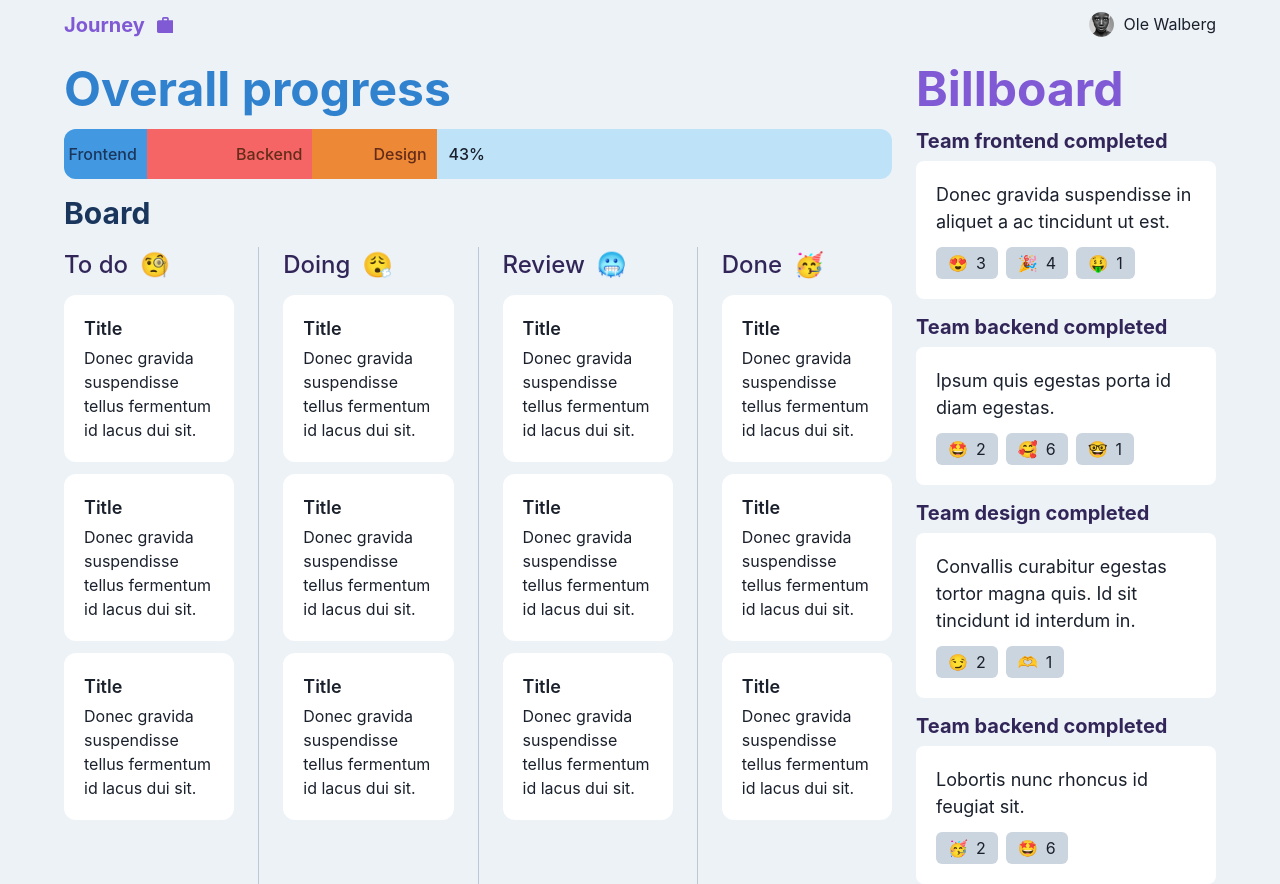
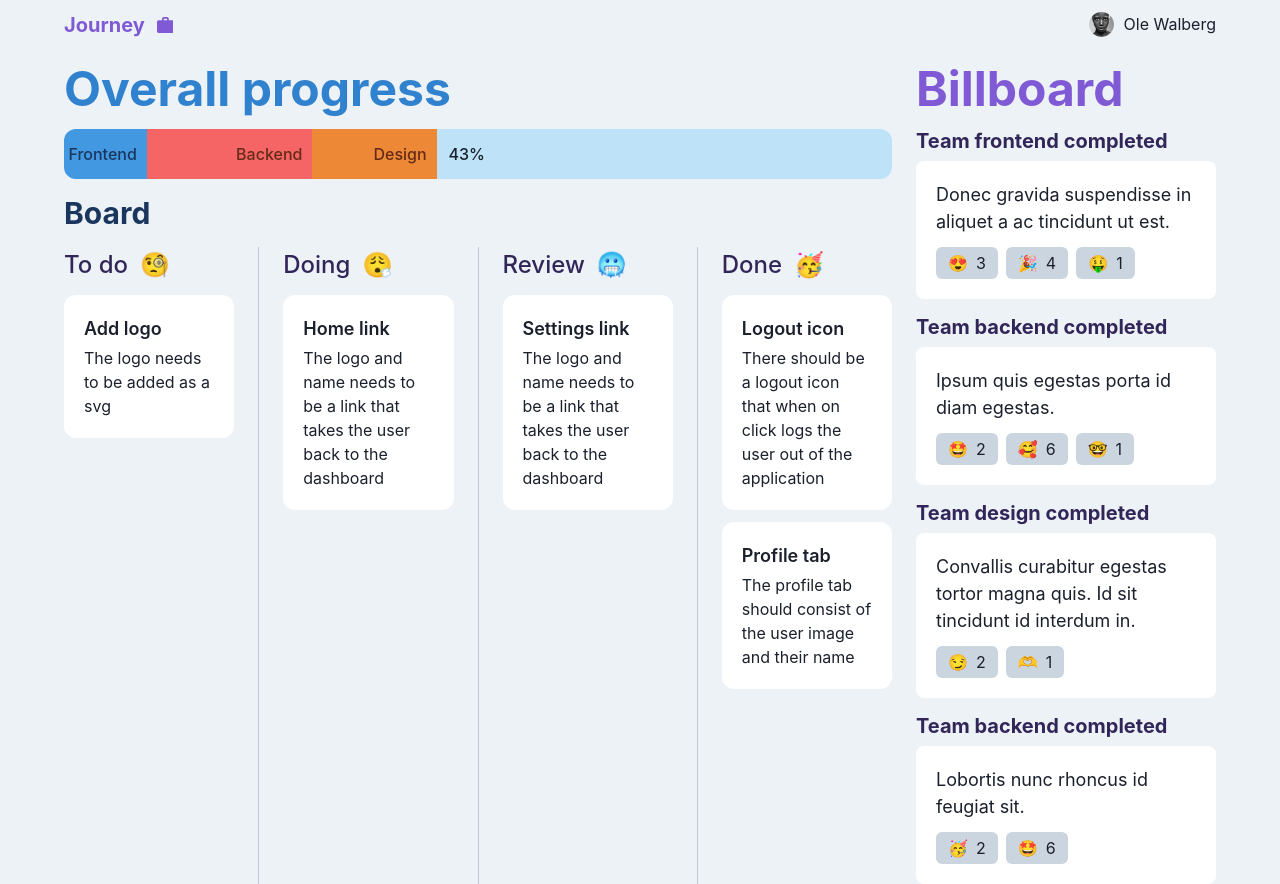
Before and after one commit to Gait-AS/journey-app, a React (Create React App) app: page /member in a window 1280 px wide. Built offline with nearby package versions, Linux system fonts and the light colour scheme.

Commit message:
complete member page with taskState

```diff
--- a/src/App.tsx
+++ b/src/App.tsx
@@ -17,7 +17,7 @@ function App() {
 			email: "",
 			currentProjectId: 0,
 			team: "",
-			role: "master",
+			role: "leader",
 		})
 	}, [])
 
--- a/src/Contexts/GlobalContext.tsx
+++ b/src/Contexts/GlobalContext.tsx
@@ -1,10 +1,13 @@
 import React from "react"
 import MainService from "../services/MainService"
 import { reducer, Action } from "./GlobalReducer"
+import { placeHolderTasks } from "./placeholderData"
 
 export interface GlobalState {
 	token: string
 	user: UserInterface
+	taskId: number
+	tasks: Task[]
 }
 
 export interface UserInterface {
@@ -16,6 +19,15 @@ export interface UserInterface {
 	team: string
 	role: string
 }
+
+export interface Task {
+	id: number
+	name: string
+	description: string
+	state: TaskState
+}
+
+export type TaskState = "toDo" | "doing" | "review" | "done"
 
 export const initialUserState: UserInterface = {
 	id: 0,
@@ -30,6 +42,8 @@ export const initialUserState: UserInterface = {
 const initialState: GlobalState = {
 	token: "",
 	user: initialUserState,
+	taskId: 0,
+	tasks: placeHolderTasks,
 }
 
 export interface Commands {
@@ -37,6 +51,7 @@ export interface Commands {
 	setToken: (token: string) => void
 	setUser: (user: UserInterface) => void
 	getUser: () => void
+	setTaskId: (id: number) => void
 }
 
 interface ContextInterface {
@@ -50,6 +65,7 @@ const Context = React.createContext<ContextInterface>({
 		setToken: () => {},
 		setUser: () => {},
 		getUser: () => {},
+		setTaskId: () => {},
 	},
 })
 
@@ -84,11 +100,19 @@ export const GlobalProvider = (props: { children: React.ReactNode }) => {
 			})
 	}
 
+	const setTaskId = (id: number) => {
+		dispatch({
+			type: Action.SET_TASK_ID,
+			id,
+		})
+	}
+
 	const commands: Commands = {
 		// getToken,
 		setToken,
 		setUser,
 		getUser,
+		setTaskId,
 	}
 
 	return (
--- a/src/Contexts/GlobalReducer.ts
+++ b/src/Contexts/GlobalReducer.ts
@@ -3,6 +3,7 @@ import { GlobalState, UserInterface } from "./GlobalContext"
 export enum Action {
 	SET_TOKEN,
 	SET_USER,
+	SET_TASK_ID,
 }
 
 export type ActionType =
@@ -14,6 +15,10 @@ export type ActionType =
 			type: Action.SET_USER
 			user: UserInterface
 	  }
+	| {
+			type: Action.SET_TASK_ID
+			id: number
+	  }
 
 export const reducer = (state: GlobalState, action: ActionType) => {
 	switch (action.type) {
@@ -24,5 +29,9 @@ export const reducer = (state: GlobalState, action: ActionType) => {
 		case Action.SET_USER: {
 			return { ...state, user: action.user }
 		}
+
+		case Action.SET_TASK_ID: {
+			return { ...state, taskId: action.id }
+		}
 	}
 }
--- /dev/null
+++ b/src/Contexts/placeholderData.ts
@@ -0,0 +1,38 @@
+import { Task } from "./GlobalContext"
+
+export const placeHolderTasks: Task[] = [
+	{
+		id: 1,
+		name: "Add logo",
+		description: "The logo needs to be added as a svg",
+		state: "toDo",
+	},
+	{
+		id: 2,
+		name: "Home link",
+		description:
+			"The logo and name needs to be a link that takes the user back to the dashboard",
+		state: "doing",
+	},
+	{
+		id: 3,
+		name: "Settings link",
+		description:
+			"The logo and name needs to be a link that takes the user back to the dashboard",
+		state: "review",
+	},
+	{
+		id: 4,
+		name: "Logout icon",
+		description:
+			"There should be a logout icon that when on click logs the user out of the application",
+		state: "done",
+	},
+	{
+		id: 5,
+		name: "Profile tab",
+		description:
+			"The profile tab should consist of the user image and their name",
+		state: "done",
+	},
+]
--- a/src/pages/MemberPage/MemberPage.tsx
+++ b/src/pages/MemberPage/MemberPage.tsx
@@ -1,8 +1,19 @@
-import { Divider, Flex, Heading, Text } from "@chakra-ui/react"
+import { Divider, Flex, Heading, Text, useDisclosure } from "@chakra-ui/react"
+import { useEffect, useState } from "react"
 import TopNavBar from "../../components/TopNavBar"
+import { Task, useContext } from "../../Contexts/GlobalContext"
+import TaskModal from "./TaskModal"
 
 const LeaderPage = () => {
+	const { isOpen, onOpen, onClose } = useDisclosure()
+
 	return (
+		<>
+			<TaskModal
+				isOpen={isOpen}
+				onOpen={onOpen}
+				onClose={onClose}
+			/>
 			<Flex
 				direction="column"
 				bg="gray.100"
@@ -25,11 +36,12 @@ const LeaderPage = () => {
 						flexGrow={1}
 					>
 						<ProgressionBar />
-					<Board />
+						<Board onOpen={onOpen} />
 					</Flex>
 					<Billboard />
 				</Flex>
 			</Flex>
+		</>
 	)
 }
 
@@ -265,7 +277,29 @@ const ProgressionBar = () => {
 	)
 }
 
-const Board = () => {
+const Board = ({ onOpen }: { onOpen: () => void }) => {
+	const { state } = useContext()
+	const { tasks } = state
+
+	const [toDoTasks, setToDoTasks] = useState<Task[]>([])
+	const [doingTasks, setDoingTasks] = useState<Task[]>([])
+	const [reviewTasks, setReviewTasks] = useState<Task[]>([])
+	const [doneTasks, setDoneTasks] = useState<Task[]>([])
+
+	useEffect(() => {
+		const toDo = tasks.filter((task) => task.state === "toDo")
+		setToDoTasks(toDo)
+
+		const doing = tasks.filter((task) => task.state === "doing")
+		setDoingTasks(doing)
+
+		const review = tasks.filter((task) => task.state === "review")
+		setReviewTasks(review)
+
+		const done = tasks.filter((task) => task.state === "done")
+		setDoneTasks(done)
+	}, [tasks])
+
 	return (
 		<Flex
 			direction="column"
@@ -290,6 +324,8 @@ const Board = () => {
 				<BoardColumn
 					name="To do"
 					emoji="🧐"
+					onOpen={onOpen}
+					tasks={toDoTasks}
 				/>
 				<Divider
 					orientation="vertical"
@@ -298,6 +334,8 @@ const Board = () => {
 				<BoardColumn
 					name="Doing"
 					emoji="😮‍💨"
+					onOpen={onOpen}
+					tasks={doingTasks}
 				/>
 				<Divider
 					orientation="vertical"
@@ -306,6 +344,8 @@ const Board = () => {
 				<BoardColumn
 					name="Review"
 					emoji="🥶"
+					onOpen={onOpen}
+					tasks={reviewTasks}
 				/>
 				<Divider
 					orientation="vertical"
@@ -314,6 +354,8 @@ const Board = () => {
 				<BoardColumn
 					name="Done"
 					emoji="🥳"
+					onOpen={onOpen}
+					tasks={doneTasks}
 				/>
 			</Flex>
 		</Flex>
@@ -323,12 +365,24 @@ const Board = () => {
 interface TeamMemberColumnProps {
 	name?: string
 	emoji?: string
+	onOpen: () => void
+	tasks: Task[]
 }
 
 const BoardColumn: React.FC<TeamMemberColumnProps> = ({
 	name = "Placeholder",
 	emoji = "🫥",
+	onOpen,
+	tasks,
 }) => {
+	const { commands } = useContext()
+	const { setTaskId } = commands
+
+	const handleOpen = (id: number) => {
+		onOpen()
+		setTaskId(id)
+	}
+
 	return (
 		<Flex
 			alignItems="start"
@@ -355,9 +409,17 @@ const BoardColumn: React.FC<TeamMemberColumnProps> = ({
 					{emoji}
 				</Text>
 			</Flex>
-			<TaskCard />
-			<TaskCard />
-			<TaskCard />
+			{tasks.map((task) => {
+				return (
+					<TaskCard
+						onOpen={() => {
+							handleOpen(task.id)
+						}}
+						title={task.name}
+						description={task.description}
+					/>
+				)
+			})}
 		</Flex>
 	)
 }
@@ -365,12 +427,16 @@ const BoardColumn: React.FC<TeamMemberColumnProps> = ({
 interface TaskCardProps {
 	title?: string
 	description?: string
+	onOpen: () => void
 }
 
 const TaskCard: React.FC<TaskCardProps> = ({
 	title = "Title",
 	description = "Donec gravida suspendisse tellus fermentum id lacus dui sit.",
+	onOpen,
 }) => {
+	const [isHovering, setIsHovering] = useState(false)
+
 	return (
 		<Flex
 			bgColor="white"
@@ -380,6 +446,11 @@ const TaskCard: React.FC<TaskCardProps> = ({
 			w="full"
 			direction="column"
 			maxW="285px"
+			onClick={onOpen}
+			boxShadow={isHovering ? "outline" : "none"}
+			style={{ cursor: isHovering ? "pointer" : "default" }}
+			onMouseOver={() => setIsHovering(true)}
+			onMouseLeave={() => setIsHovering(false)}
 		>
 			<Flex
 				w="full"
--- /dev/null
+++ b/src/pages/MemberPage/TaskModal.tsx
@@ -0,0 +1,110 @@
+import {
+	Button,
+	Flex,
+	FormControl,
+	FormLabel,
+	Input,
+	Modal,
+	ModalBody,
+	ModalCloseButton,
+	ModalContent,
+	ModalFooter,
+	ModalHeader,
+	ModalOverlay,
+	Select,
+	Textarea,
+} from "@chakra-ui/react"
+import { useEffect, useState } from "react"
+import { TaskState, useContext } from "../../Contexts/GlobalContext"
+
+interface TaskModalProps {
+	isOpen: boolean
+	onOpen: () => void
+	onClose: () => void
+}
+
+const TaskModal: React.FC<TaskModalProps> = ({ isOpen, onOpen, onClose }) => {
+	const { state } = useContext()
+	const { tasks, taskId } = state
+
+	const selectedTask = tasks.find((task) => task.id === taskId)
+
+	const [name, setName] = useState(selectedTask?.name)
+	const [taskState, setTaskState] = useState(selectedTask?.state)
+	const [description, setDescription] = useState(selectedTask?.description)
+
+	useEffect(() => {
+		const selectedTask = tasks.find((task) => task.id === taskId)
+
+		setName(selectedTask?.name)
+		setTaskState(selectedTask?.state)
+		setDescription(selectedTask?.description)
+	}, [taskId])
+
+	const handleClose = () => {
+		setName("")
+		setTaskState("doing")
+		setDescription("")
+		onClose()
+	}
+
+	return (
+		<Modal
+			isOpen={isOpen}
+			onClose={handleClose}
+		>
+			<ModalOverlay />
+			<ModalContent>
+				<ModalHeader>Manage task</ModalHeader>
+
+				<ModalCloseButton />
+
+				<ModalBody>
+					<Flex
+						gap={3}
+						direction="column"
+					>
+						<FormControl>
+							<FormLabel>Task name</FormLabel>
+							<Input
+								placeholder="Task name"
+								value={name}
+								onChange={(e) => setName(e.target.value)}
+							/>
+						</FormControl>
+						<FormControl>
+							<FormLabel>State</FormLabel>
+							<Select
+								placeholder="Select state"
+								value={taskState}
+								onChange={(e) =>
+									setTaskState(e.target.value as TaskState)
+								}
+							>
+								<option value="toDo">To do</option>
+								<option value="doing">Doing</option>
+								<option value="review">Review</option>
+								<option value="done">Done</option>
+							</Select>
+						</FormControl>
+						<FormControl>
+							<FormLabel>Description</FormLabel>
+							<Textarea
+								placeholder="Task description"
+								value={description}
+								onChange={(e) => setDescription(e.target.value)}
+							/>
+						</FormControl>
+					</Flex>
+				</ModalBody>
+
+				<ModalFooter gap={3}>
+					<Button onClick={handleClose}>Close</Button>
+					<Button colorScheme="purple">Confirm</Button>
+				</ModalFooter>
+			</ModalContent>
+		</Modal>
+	)
+}
+
+export default TaskModal
--- a/src/routes/MainRouter.tsx
+++ b/src/routes/MainRouter.tsx
@@ -20,19 +20,18 @@ const MainRouter = () => {
 				path="register"
 				element={<RegisterPage />}
 			/>
-			{role === "master" && (
+			{accessLevel(role, ["leader"]) && (
 				<Route
 					path="master"
 					element={<MasterPage />}
 				/>
 			)}
-			{role === "master" ||
-				(role === "leader" && (
-					<Route
-						path="leader"
-						element={<LeaderPage />}
-					/>
-				))}
+			{accessLevel(role, ["master", "leader"]) && (
+				<Route
+					path="leader"
+					element={<LeaderPage />}
+				/>
+			)}
 			<Route
 				path="member"
 				element={<MemberPage />}
@@ -46,3 +45,7 @@ const MainRouter = () => {
 }
 
 export default MainRouter
+
+const accessLevel = (role: string, access: string[]): boolean => {
+	return access.includes(role) ? true : false
+}
```
Also changed, not shown: src/pages/MasterPage/MasterPage.tsx (+0 -8 lines). Lines whose indentation alone changed are shown as unchanged.
